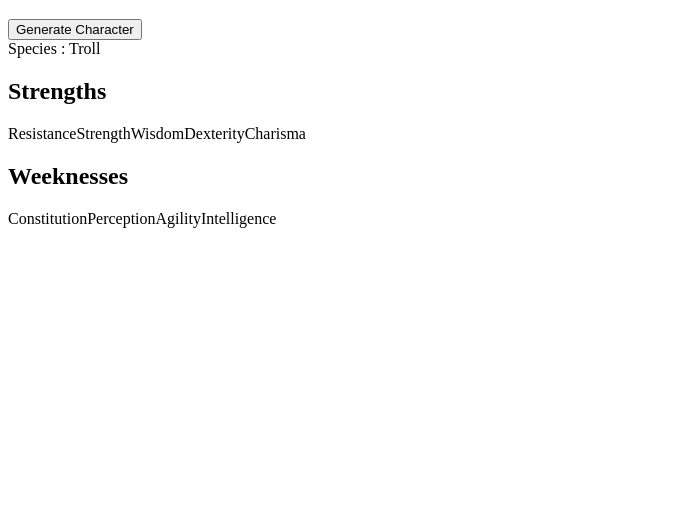
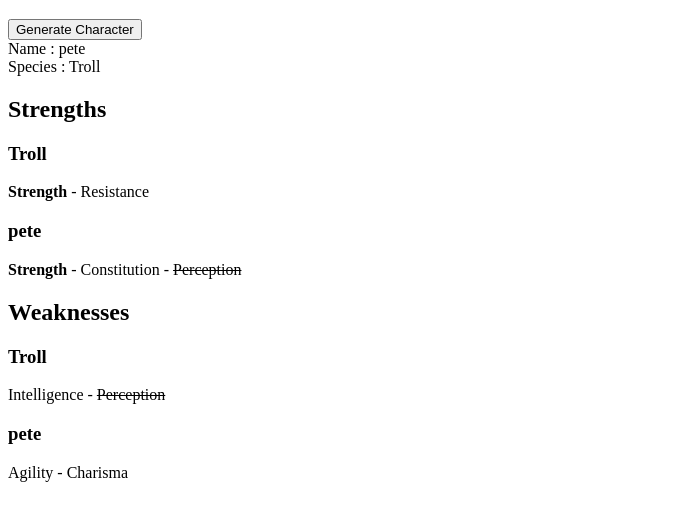
Before and after one commit to storyfeet/drakes_and_depths, a plain HTML site: page docs/index.html in a window 1280 px wide. Shown: the part 61-582 px from the top of the page, without its empty margins (0-683 px from the left). Drawn offline with Linux system fonts and the light colour scheme.

Commit message:
handle double skills

```diff
--- a/docs/index.html
+++ b/docs/index.html
@@ -1,9 +1,11 @@
 <!DOCTYPE html>
 <html>
+
 <head>
 	<title>Drakes and Depths - Character Sheet</title>
-		<meta charset="utf-8"/>
+	<meta charset="utf-8" />
 </head>
+
 <body>
 	<div class="title-banner">
 		<h1>Drakes and Depths Character Sheet Designer</h1>
@@ -27,60 +29,58 @@ let dom = {
 		regenBtn: document.getElementById('generate-btn'),
 	}
 
-function setup(){
-	dom.regenBtn.onclick = ()=>{
+	function setup() {
+		dom.regenBtn.onclick = () => {
 			let stats = generateStats();
 			drawStats(stats);
 		};
 	}
 
 
+	const STATS = ["Strength", "Charisma", "Perception", "Wisdom", "Intelligence", "Resistance", "Agility", "Constitution", "Dexterity", "Stealth"];
 
-const STATS = ["Strength","Charisma","Perception","Wisdom","Intelligence","Resistance","Agility","Constitution","Dexterity","Stealth" ];
-
-const SPEED_STATS = ["Walk","Run","Swim","Jump","Fly"];
+	const SPEED_STATS = ["Walk", "Run", "Swim", "Jump", "Fly"];
 
 
-const SPECIES = ["Human","Troll","Elf","Goblin"];
+	const SPECIES = ["Human", "Troll", "Elf", "Goblin"];
 
 	const SPECIES_STRENGTHS = {
 		"Human": ["Charisma", "Perception"],
-	"Troll": ["Strength","Resistance"],
-	"Elf":["Constitution","Intelligence"],
-	"Goblin": ["Crafty","Stealth"],
+		"Troll": ["Strength", "Resistance"],
+		"Elf": ["Constitution", "Intelligence"],
+		"Goblin": ["Crafty", "Stealth"],
 	};
 
 
 	const SPECIES_WEAKNESSES = {
-	"Human": ["Resistance","Constitution"],
+		"Human": ["Resistance", "Constitution"],
 		"Troll": ["Intelligence", "Perception"],
-	"Elf" : ["Wisdom","Strength"],
-	"Goblin": ["Charisma","Agility"],
+		"Elf": ["Wisdom", "Strength"],
+		"Goblin": ["Charisma", "Agility"],
 	}
 
 
-const STAT_VALUES = [1,1,2,2,3,3,4,4,5,5];
+	const STAT_VALUES = [1, 1, 2, 2, 3, 3, 4, 4, 5, 5];
 
-function generateStats(){
+	function generateStats() {
 
 		let species = selectRandom(SPECIES);
 
-	let statlist = [...STATS].filter((stat)=> !(
-		SPECIES_STRENGTHS[species].includes(stat) ||
-		SPECIES_WEAKNESSES[species].includes(stat)
-	));
+		let statlist = [...STATS]//.filter((stat)=> !(
+		//	SPECIES_STRENGTHS[species].includes(stat) ||
+		//	SPECIES_WEAKNESSES[species].includes(stat)
+		//));
 		shuffleArray(statlist);
 
 
+
 		let strengths = [
-		...SPECIES_STRENGTHS[species],
 			statlist.pop(),
 			statlist.pop(),
 			statlist.pop(),
 		];
 
 		let weaknesses = [
-		...SPECIES_WEAKNESSES[species],
 			statlist.pop(),
 			statlist.pop(),
 		]
@@ -90,29 +90,56 @@ function generateStats(){
 
 		return {
 			"name": "pete",
+			"species_strengths": SPECIES_STRENGTHS[species],
+			"species_weaknesses": SPECIES_WEAKNESSES[species],
 			"species": species,
-		"strengths" : strengths,
-		"weaknesses" : weaknesses,
+			"strengths": strengths,
+			"weaknesses": weaknesses,
 		}
 	}
 
-function selectRandom(list){
+	function selectRandom(list) {
 		return list[Math.floor(Math.random() * list.length)];
 	}
 
-function drawStats(stats){
-	console.log('stats' , stats);
+	function drawStats(stats) {
+		console.log('stats', stats);
 		let panel = document.getElementById("charsheet");
 		dl.setContent(
 			panel,
-		dl.tx(`Species : ${stats.species}`),
+			`Name : ${stats.name}`,
 			dl.br(),
-		dl.tag('h2',{}, 'Strengths'),
-		...stats.strengths.map((st)=>dl.tx(st)),
-		dl.tag('h2',{}, 'Weeknesses'),
-		...stats.weaknesses.map((st)=>dl.tx(st)),
+			`Species : ${stats.species}`,
+			dl.tag('h2', {}, 'Strengths'),
+			drawStat(stats.species, stats.species_strengths, stats.strengths, stats.weaknesses),
+			drawStat(stats.name, stats.strengths, stats.species_strengths, stats.species_weaknesses),
+			dl.tag('h2', {}, 'Weaknesses'),
+			drawStat(stats.species, stats.species_weaknesses, stats.weaknesses, stats.strengths),
+			drawStat(stats.name, stats.weaknesses, stats.species_weaknesses, stats.species_strengths),
 		);
 	}
+
+	function drawStat(name, list, strongList = [], neutralList = []) {
+		return [
+			dl.tag('h3', {}, name),
+			[].concat(...list.map((item) => [
+				strongNeutral(item, strongList, neutralList),
+				dl.tx(' - ')]
+			)).slice(0, -1),
+		];
+	}
+
+	function strongNeutral(word, strongList = [], neutralList = []) {
+		if (strongList.includes(word)) {
+			return dl.tag('b', {}, word);
+		}
+		if (neutralList.includes(word)) {
+			return dl.tag('strike', {}, word);
+		}
+		return word;
+
+	}
+
 
 	function shuffleArray(array) {
 		for (let i = array.length - 1; i > 0; i--) {
```
Lines whose indentation alone changed are shown as unchanged.
